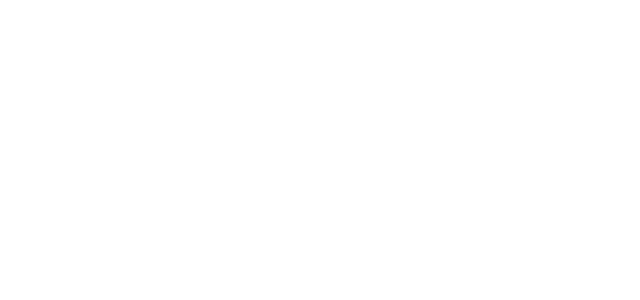
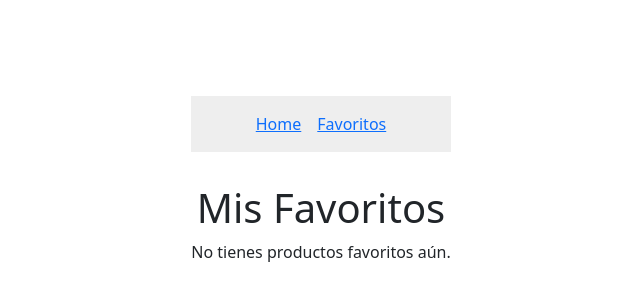
Before and after one commit to MayraDamarisZalazar/pv_tpint_grupo6, a React (Vite) app in the folder pv_tpint_grupo6/: page /favorites in a window 1280 px wide. Before the commit this address had no page. Shown: the part 212-512 px from the top of the page, without its empty margins (319-959 px from the left). Built offline with nearby package versions, Linux system fonts and the light colour scheme.

Commit message:
Agrego pagina Favoritos

```diff
--- a/pv_tpint_grupo6/src/App.jsx
+++ b/pv_tpint_grupo6/src/App.jsx
@@ -1,14 +1,18 @@
 import { BrowserRouter as Router, Routes, Route } from "react-router-dom";
 import { AppProvider } from "./context/AppContext";
+import NavBar from './components/NavBar';
 import Home from "./pages/Home";
+import Favorites from './pages/Favorites';
 import "./App.css";
 
 function App() {
   return (
     <AppProvider>
       <Router>
+        <NavBar />
         <Routes>
           <Route path="/" element={<Home />} />
+           <Route path="/favorites" element={<Favorites />} />
         </Routes>
       </Router>
     </AppProvider>
--- /dev/null
+++ b/pv_tpint_grupo6/src/components/NavBar.jsx
@@ -0,0 +1,12 @@
+import { Link } from "react-router-dom";
+
+const NavBar = () => {
+  return (
+    <nav style={{ padding: '1rem', background: '#eee', marginBottom: '2rem' }}>
+      <Link to="/" style={{ marginRight: '1rem' }}>Home</Link>
+      <Link to="/favorites">Favoritos</Link>
+    </nav>
+  );
+};
+
+export default NavBar;
--- /dev/null
+++ b/pv_tpint_grupo6/src/pages/Favorites.jsx
@@ -0,0 +1,31 @@
+import { useContext } from "react";
+import { AppContext } from "../context/AppContext";
+import ProductCard from "../components/ProductCard";
+
+const Favorites = () => {
+  const { products, toggleFavorite } = useContext(AppContext);
+
+  // Filtra solo los productos marcados como favoritos
+  const favoriteProducts = products.filter(product => product.isFavorite);
+
+  return (
+    <div className="favorites">
+      <h1>Mis Favoritos</h1>
+      {favoriteProducts.length === 0 ? (
+        <p>No tienes productos favoritos aún.</p>
+      ) : (
+        <div className="product-grid">
+          {favoriteProducts.map(product => (
+            <ProductCard
+              key={product.id}
+              product={product}
+              toggleFavorite={toggleFavorite}
+            />
+          ))}
+        </div>
+      )}
+    </div>
+  );
+};
+
+export default Favorites;
```
Also changed, not shown: pv_tpint_grupo6/src/App.css (line endings or trailing spaces).
